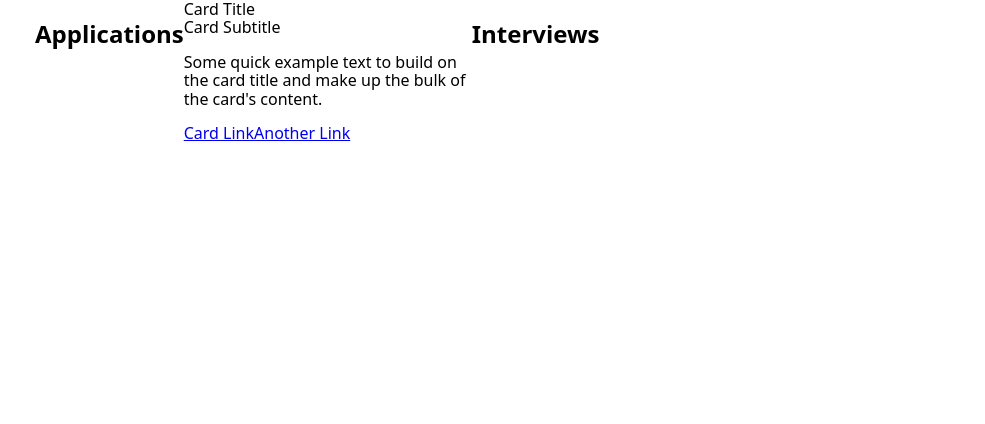
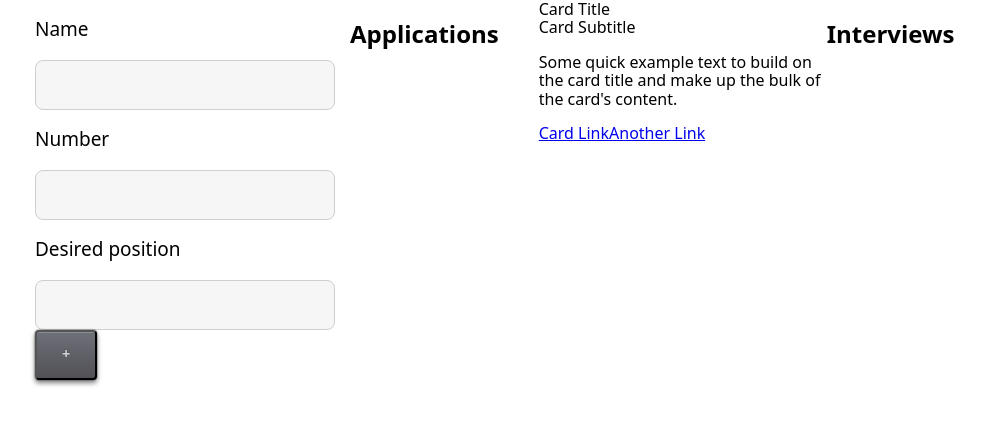
Before and after one commit to solarenergy990/trial-day, a React (Create React App) app: page / in a window 1280 px wide. Shown: the top 424 px of the page, without its empty margins (149-1134 px from the left). Built offline with nearby package versions, Linux system fonts and the light colour scheme.

Commit message:
application form update

```diff
--- /dev/null
+++ b/src/components/ApplicantForm/Applicant.module.css
@@ -0,0 +1,50 @@
+.label {
+  margin-right: 15px;
+}
+.labelText {
+  display: inline-flex;
+  margin-right: 15px;
+
+  font-size: 19px;
+}
+
+.input {
+  width: 300px;
+  height: 50px;
+  font-size: 24px;
+  padding: 6px 0 4px 10px;
+  border: 1px solid #cecece;
+  background: #f6f6f6;
+  border-radius: 8px;
+}
+
+.button {
+  position: relative;
+  display: inline-block;
+  height: 50px;
+  font-size: 90%;
+  font-weight: 700;
+  color: rgb(209, 209, 217);
+  text-decoration: none;
+  text-shadow: 0 -1px 2px rgba(0, 0, 0, 0.2);
+  padding: 10px 25px;
+  outline: none;
+  border-radius: 4px;
+  background: linear-gradient(rgb(110, 112, 120), rgb(81, 81, 86))
+    rgb(110, 112, 120);
+  box-shadow: 0 1px rgba(255, 255, 255, 0.2) inset, 0 3px 5px rgba(0, 1, 6, 0.5),
+    0 0 1px 1px rgba(0, 1, 6, 0.2);
+  transition: 0.2s ease-in-out;
+}
+
+.button:hover:not(:active) {
+  background: linear-gradient(rgb(126, 126, 134), rgb(70, 71, 76))
+    rgb(126, 126, 134);
+}
+
+.button:active {
+  top: 1px;
+  background: linear-gradient(rgb(76, 77, 82), rgb(56, 57, 62)) rgb(76, 77, 82);
+  box-shadow: 0 0 1px rgba(0, 0, 0, 0.5) inset,
+    0 2px 3px rgba(0, 0, 0, 0.5) inset, 0 1px 1px rgba(255, 255, 255, 0.1);
+}
--- a/src/components/ApplicantForm/ApplicantForm.jsx
+++ b/src/components/ApplicantForm/ApplicantForm.jsx
@@ -1,11 +1,13 @@
 import React, { useState } from 'react';
-import PropTypes from 'prop-types';
 
-import s from './ContactForm.module.css';
+
+import s from './Applicant.module.css';
 
 const ContactForm = ({ onSubmit }) => {
   const [name, setName] = useState('');
-  const [number, setNumber] = useState('');
+    const [number, setNumber] = useState('');
+    const [desiredPosition, setDesiredPosition] = useState('');
+
 
   const handleChange = evt => {
     const { value } = evt.target;
@@ -15,20 +17,24 @@ const ContactForm = ({ onSubmit }) => {
     }
     if (evt.currentTarget.name === 'number') {
       setNumber(value);
+      }
+      if (evt.currentTarget.name === 'desiredPosition') {
+      setDesiredPosition(value);
     }
   };
 
   const handleSubmit = evt => {
     evt.preventDefault();
 
-    onSubmit({ name, number });
+    onSubmit({ name, number, desiredPosition });
 
     reset();
   };
 
   const reset = () => {
     setName('');
-    setNumber('');
+      setNumber('');
+      setDesiredPosition('');
   };
 
   return (
@@ -60,9 +66,22 @@ const ContactForm = ({ onSubmit }) => {
               value={number}
               className={s.input}
             />
+                  </label>
+                  <label className={s.label}>
+            <p className={s.labelText}>Desired position</p>
+            <input
+              type="text"
+              name="desiredPosition"
+              pattern="^[a-zA-Zа-яА-Я]+(([' -][a-zA-Zа-яА-Я ])?[a-zA-Zа-яА-Я]*)*$"
+              title="Номер телефона должен состоять цифр и может содержать пробелы, тире, круглые скобки и может начинаться с +"
+              required
+              onChange={handleChange}
+              value={desiredPosition}
+              className={s.input}
+            />
           </label>
           <button type="submit" className={s.button}>
-            Add contact
+            +
           </button>
         </div>
       </form>
@@ -70,8 +89,6 @@ const ContactForm = ({ onSubmit }) => {
   );
 };
 
-ContactForm.propTypes = {
-  onSubmit: PropTypes.func.isRequired,
-};
+
 
 export default ContactForm;
--- a/src/components/ApplicationList/ApplicationList.jsx
+++ b/src/components/ApplicationList/ApplicationList.jsx
@@ -1,8 +1,14 @@
 import ApplicantCard from "../ApplicantCard/ApplicantCard"
 
-const ApplicationList = () => {
+const ApplicationList = ({ applicants }) => {
+    console.log(applicants)
     return <>
         <h2>Applications</h2>
+        <div>
+            <ul>
+                {}
+            </ul>
+        </div>
     <ApplicantCard />
     </>
 }
--- a/src/components/Dashboard/Dashboard.jsx
+++ b/src/components/Dashboard/Dashboard.jsx
@@ -1,6 +1,8 @@
+import { useState } from "react";
 import ApplicationList from "../ApplicationList/ApplicationList"
 import InterviewList from "../InterviewList/InterviewList"
 // import AccepedList from "../AcceptedList/AcceptedList"
+import ApplicantForm from "../ApplicantForm/ApplicantForm"
 
 import shortid from "shortid";
 
@@ -8,8 +10,11 @@ import initialApplicants from '../../components/Dashboard/applicants.json';
 import useLocalStorage from '../../hooks/useLocalStorage';
 
 const Dashboard = () => {
-    const [applicants, setApplicants] = useLocalStorage('applicants', initialApplicants);
+    // const [applicants, setApplicants] = useLocalStorage('applicants', initialApplicants);
+    const [applicants, setApplicants] = useState(initialApplicants)
+    const [filter, setFilter] = useState('');
 
+    console.log("applicants from storage:", applicants)
     const addApplicant = data => {
     const { name, number, desiredPosition } = data;
 
@@ -31,10 +36,26 @@ const Dashboard = () => {
     } else {
       alert(`${name} is already in list`);
     }
+    };
+
+
+
+
+  const getVisibleApplicants = () => {
+    const normalizedFilter = filter.toLowerCase();
+
+    return applicants.filter(applicant =>
+      applicant.name.toLowerCase().includes(normalizedFilter),
+    );
   };
 
+  const visibleApplicants = getVisibleApplicants();
+
+    console.log("list of applicants:",visibleApplicants)
+
     return <>
-        <ApplicationList />
+        <ApplicantForm onSubmit={addApplicant} />
+        <ApplicationList applicants={ visibleApplicants}/>
         <InterviewList />
         {/* <AccepedList /> */}
     </>
--- a/src/hooks/useLocalStorage.js
+++ b/src/hooks/useLocalStorage.js
@@ -1,7 +1,10 @@
 import { useState, useEffect } from 'react';
 
 const useLocalStorage = (key, defaultValue) => {
-  const [state, setState] = useState(() => {
+    // console.log(defaultValue)
+
+    const [state, setState] = useState(() => {
+
     if (window.localStorage.length > 0) {
       return JSON.parse(window.localStorage.getItem(key));
     } else return defaultValue;
```
